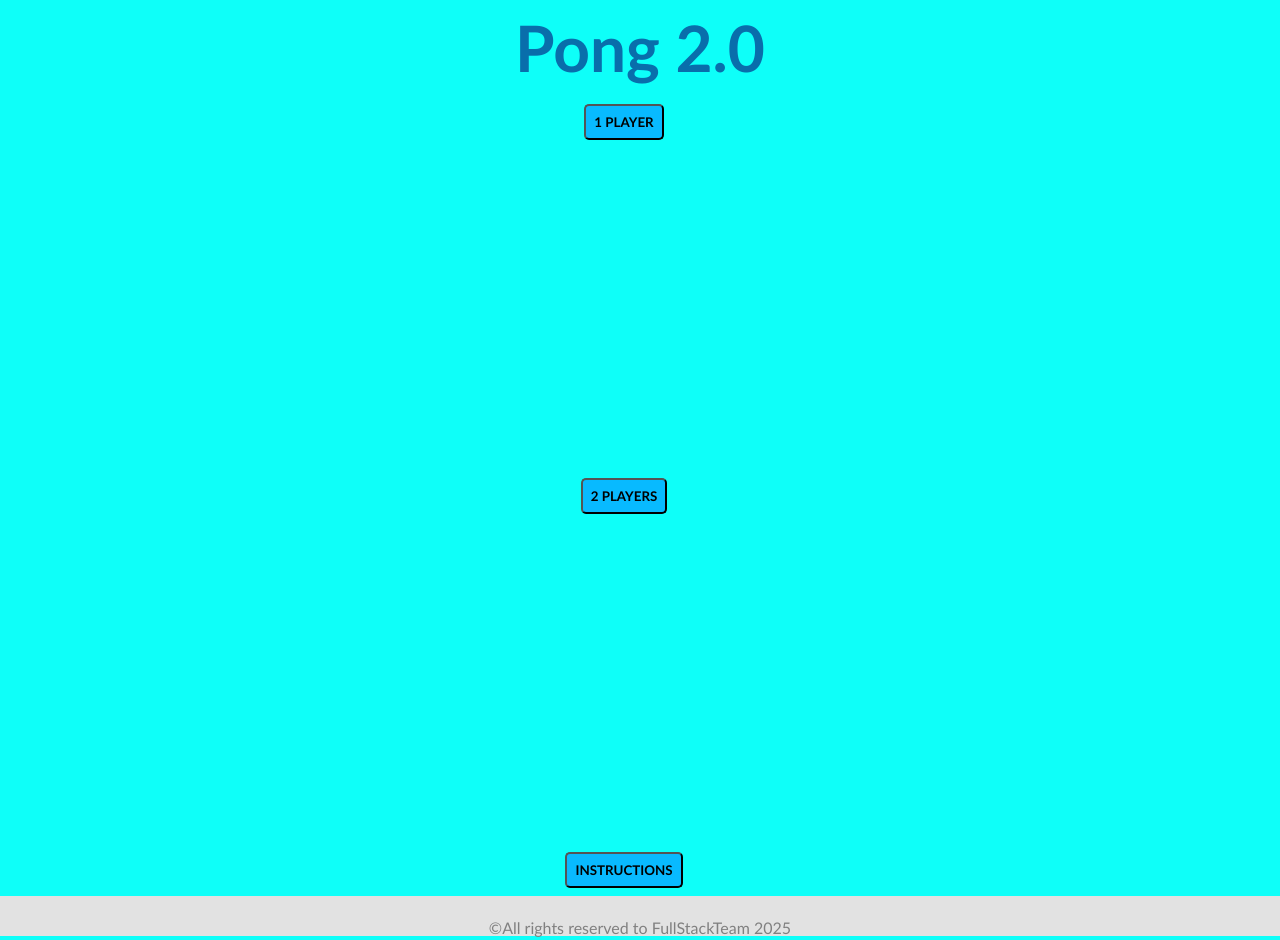
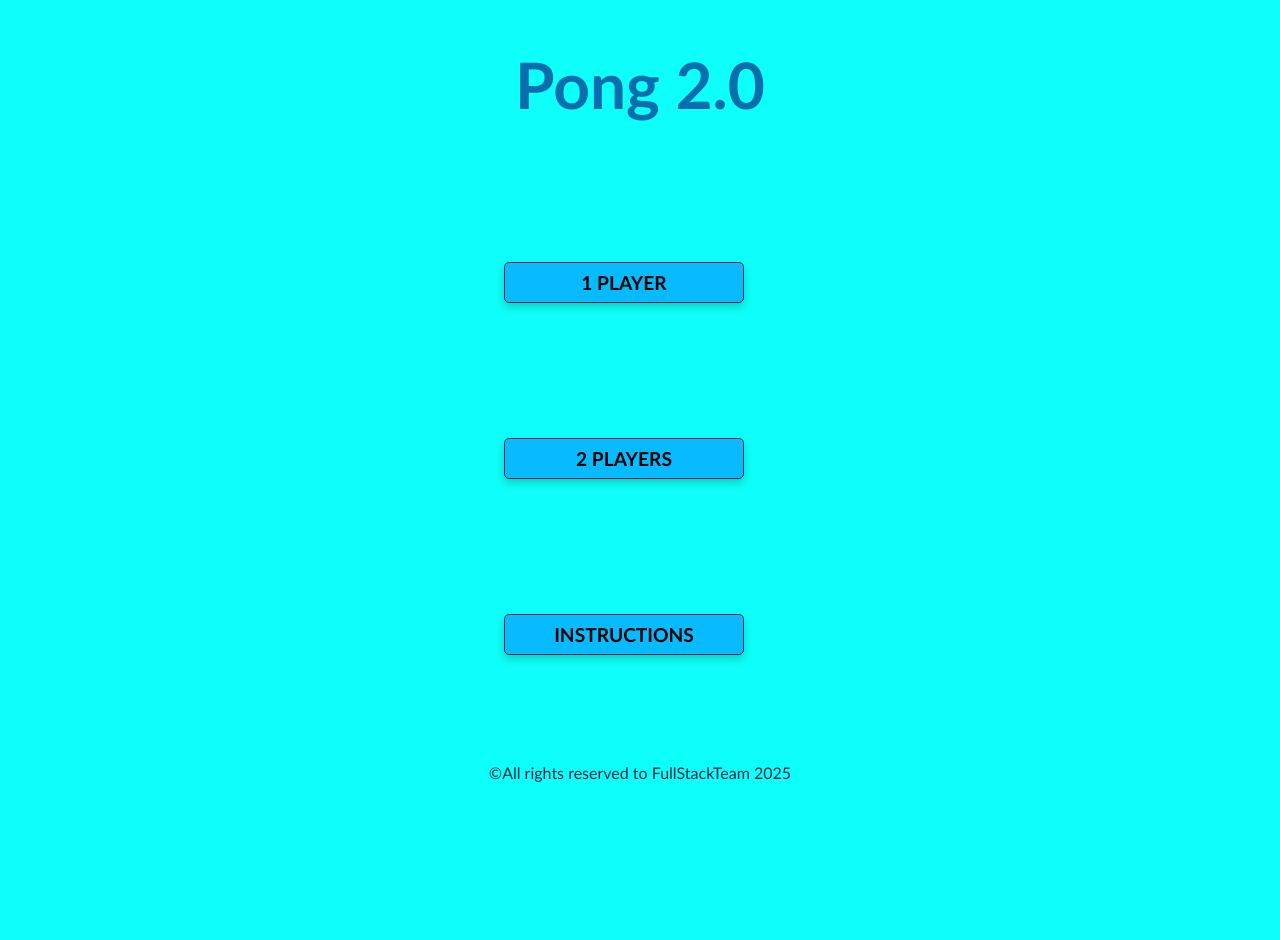
Before and after one commit to moathnatour/Module-II-Final-TeamProject, a plain HTML site: page index.html in a window 1280 px wide. After the commit the page ends 800 px from the top, so only its background shows below. Drawn offline with Linux system fonts and the light colour scheme.

Commit message:
adding more styling to the buttons.

```diff
--- a/styles.scss
+++ b/styles.scss
@@ -39,7 +39,7 @@ h1 {
     color: var(--text_color_header);
 }
 
-main {
+.pong-main {
     width: 100%;
     height: 100%;
     display: flex;
@@ -53,9 +53,16 @@ button {
     text-transform: uppercase;
     font-weight: bold;
     background-color: var(--color-secondary);
+    border: 1px solid var(--text_color_secondary);
     border-radius: 5px;
     padding: 0.5rem;
     text-align: center;
+    transition: background-color 0.3s ease;
+    box-shadow: 0 4px 8px rgba(0, 0, 0, 0.2);
+
+    &:hover {
+      background-color: var(--text_color_header);
+    }
 }
 
 .board {
@@ -95,32 +102,43 @@ button {
     display: flex;
     flex-direction: column;
     width: calc(100vw - 2rem);
-    gap: 2rem;
+    height: calc(100vh - 14rem);
     padding: 0.5rem 1rem;
     color: var(--text_color_secondary);
 }
 
 .game-header {
+    display: flex;
+    align-items: center;
+    justify-content: center;
     text-align: center;
     margin: auto;
+    height: 10rem;
+    padding: 0;
 }
 
 .game-menu {
     display: flex;
     flex-direction: column;
     align-items: center;
-    justify-content: space-between;
+    justify-content: space-around;
     flex: 1;
-    gap: 2rem;
+    padding: 1rem;
+
+    button {
+        width: 15rem;
+        font-size: 1.2rem;
+    }
 
 }
 
 
 footer {
+    display: flex;
+    align-items: center;
+    justify-content: center;
     width: 100%;
     height: 2rem;
-    background-color: rgb(226, 226, 226);
-    padding: 20px;
-    text-align: center;
-    color: hsl(0, 0, 50%)
+    padding: 0 1rem;
+    color: var(--text_color_secondary);
 }
```
Also changed, not shown: pong.html (+1 -1 lines), dist/styles.css.
